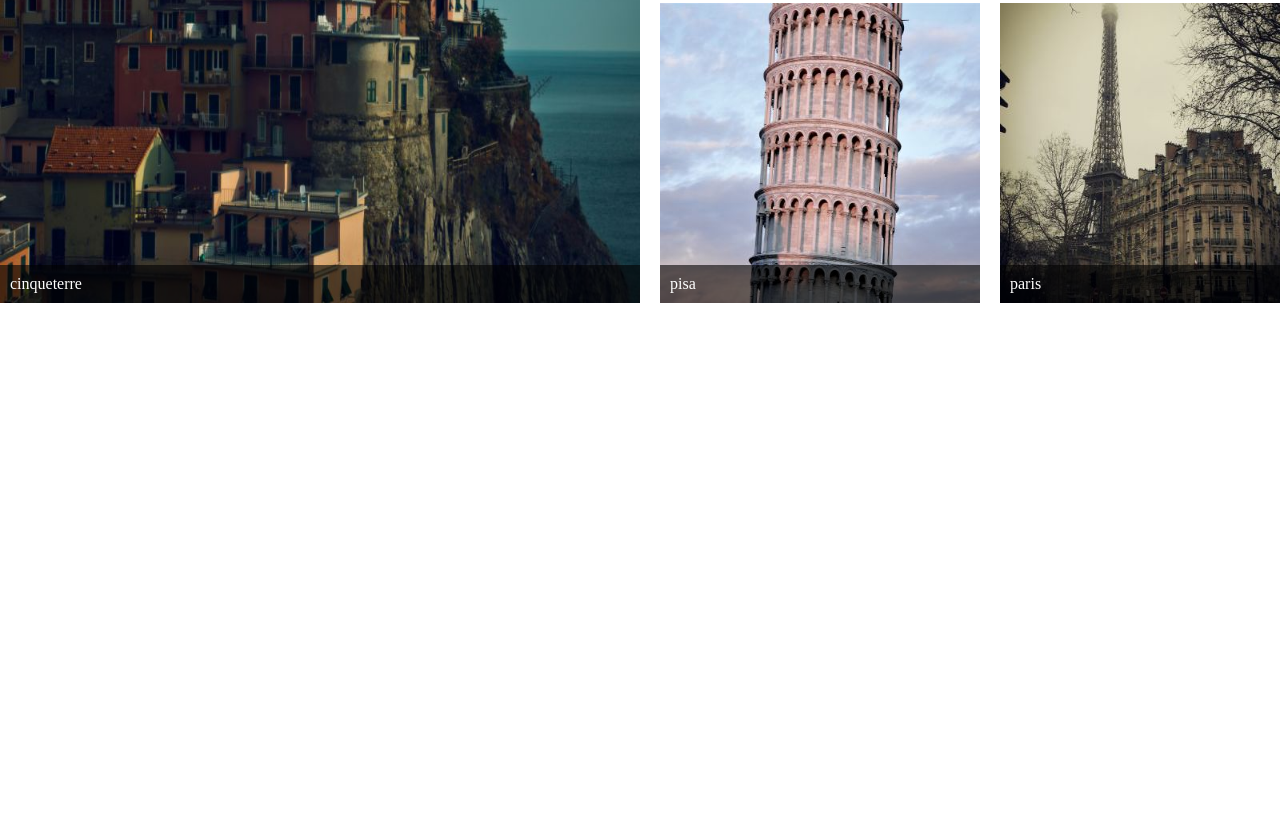
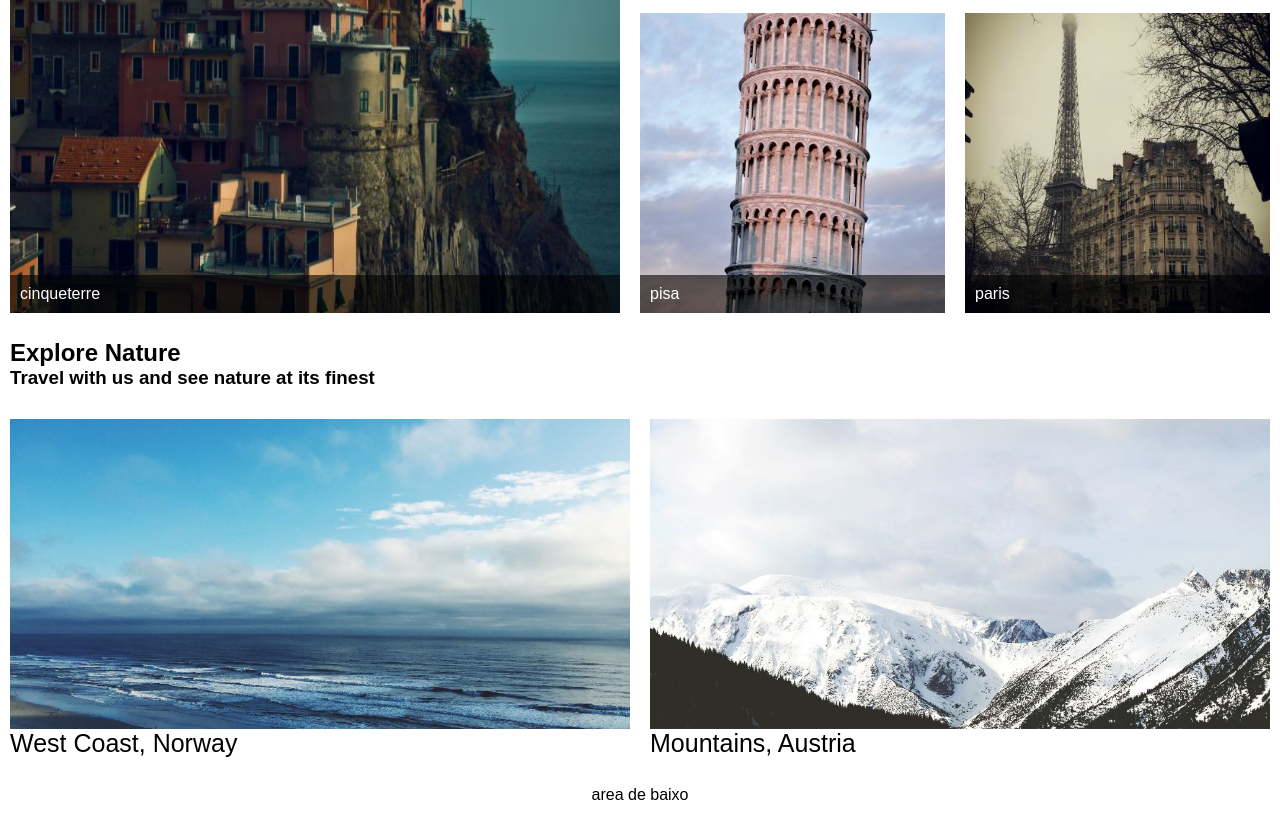
Before and after one commit to HenriqueAssisPera/Desafio-Dev-Media, a plain HTML site: page index.html in a window 1280 px wide. Shown: the part 1180-2018 px from the top of the page. Before the commit the page ends 1863 px from the top, so only its background shows below. Drawn offline with Linux system fonts and the light colour scheme; files whose address does not match are found by name.

Commit message:
Sessao flex

```diff
--- a/index.css
+++ b/index.css
@@ -3,6 +3,7 @@
     margin: 0;
     padding: 0;
     box-sizing: border-box;
+    font-family: arial;
 }
 
 img {
@@ -10,6 +11,21 @@ img {
    max-height: 100%;
     display: block;
 }
+
+h2{
+
+  margin-top: 10px;
+
+
+}
+
+h4{
+
+  text-align: center;
+
+
+}
+
 
 header#cabecalho img{
 width: 50px;
@@ -61,7 +77,7 @@ text-decoration: none;
 color:whitesmoke;
 
 }
-
+/*transformar em flex*/
 #centro #menu li{
 	display: inline-block;
 	font-size: 20px;
@@ -77,6 +93,8 @@ color:whitesmoke;
     width: 1300px;
     text-align:left;
     margin: 0 auto;
+    /*compensando desnivel*/
+    padding-left: 10px;
     /*background-color: tomato;*/
 }
 /* grid*/
@@ -88,6 +106,9 @@ color:whitesmoke;
     margin: 0 auto;
     max-width: 1300px;
     max-height: 600px;
+    /* compensando desnivel com relação ao flex*/
+    padding-left: 10px;
+    padding-right: 50px;
 
   }
 
@@ -131,7 +152,27 @@ color:whitesmoke;
 
 
  body #footer {
-    /*border-top: 2px #606060 solid;*/
-    height: 400px;
+    height: 800px;
+}
+
+/*flex*/
+
+.flex {
+  display: flex;
+  flex-wrap: wrap;
+  max-width: 1300px;
+  max-height: 600px;
+  margin: 0 auto;
+}
+
+.flex > div {
+  flex: 1 1 400px;
+  margin: 10px;
+  padding: -100px;
+}
+
+.flex p{
+  font-size: 25px;
+
 
 }
--- a/index.html
+++ b/index.html
@@ -27,16 +27,16 @@
                 <!--posso fazer uma outra page por aqui tbm-->
                 <li id="flight"><a href="#" target="blank">Flight</a></li>
                 <li id="hotel"><a href="#" target="blank">Hotel</a></li>
-                <li><a href="#footer">fotos/Contato</a></li>
+                <li><a href="#flex">fotos/Contato</a></li>
                 </ul>
                 <br>
-                Travel the world with us
+               <h4> Travel the world with us</h4>
         </div>
     </section><br>
 
-        <div class="anuncio">
-        <h2>Good offers right now</h2>
-        <h3>up to 50% discount</h3>
+    <div class="anuncio">
+      <h2>Good offers right now</h2>
+      <h3>up to 50% discount</h3>
         </div>
 
         <section class="grid3">
@@ -60,15 +60,29 @@
                 <img src="./imagens/paris.jpg">
                 <p>paris</p>
               </div>
+    </section><br><br>
 
+    <div class="anuncio">
 
+      <h2>Explore Nature</h2>
+        <h3>Travel with us and see nature at its finest</h3>
+    </div>
 
+    <section class="flex" id="flex">
+      <div>
+        <img src="./imagens/ocean.jpg">
+        <p>West Coast, Norway</p>
+      </div>
+      <div>
+        <img src="./imagens/mountains.jpg">
+        <p>Mountains, Austria</p>
+      </div>
+      </section>
 
-    </section>
 
     <footer id="footer">
         <!--aqui ficará inicialmente o contato com icones de localização e e-mail com também íncone-->
-
+       <br><p><center>area de baixo</center></p>
 
     </footer>
 
```
